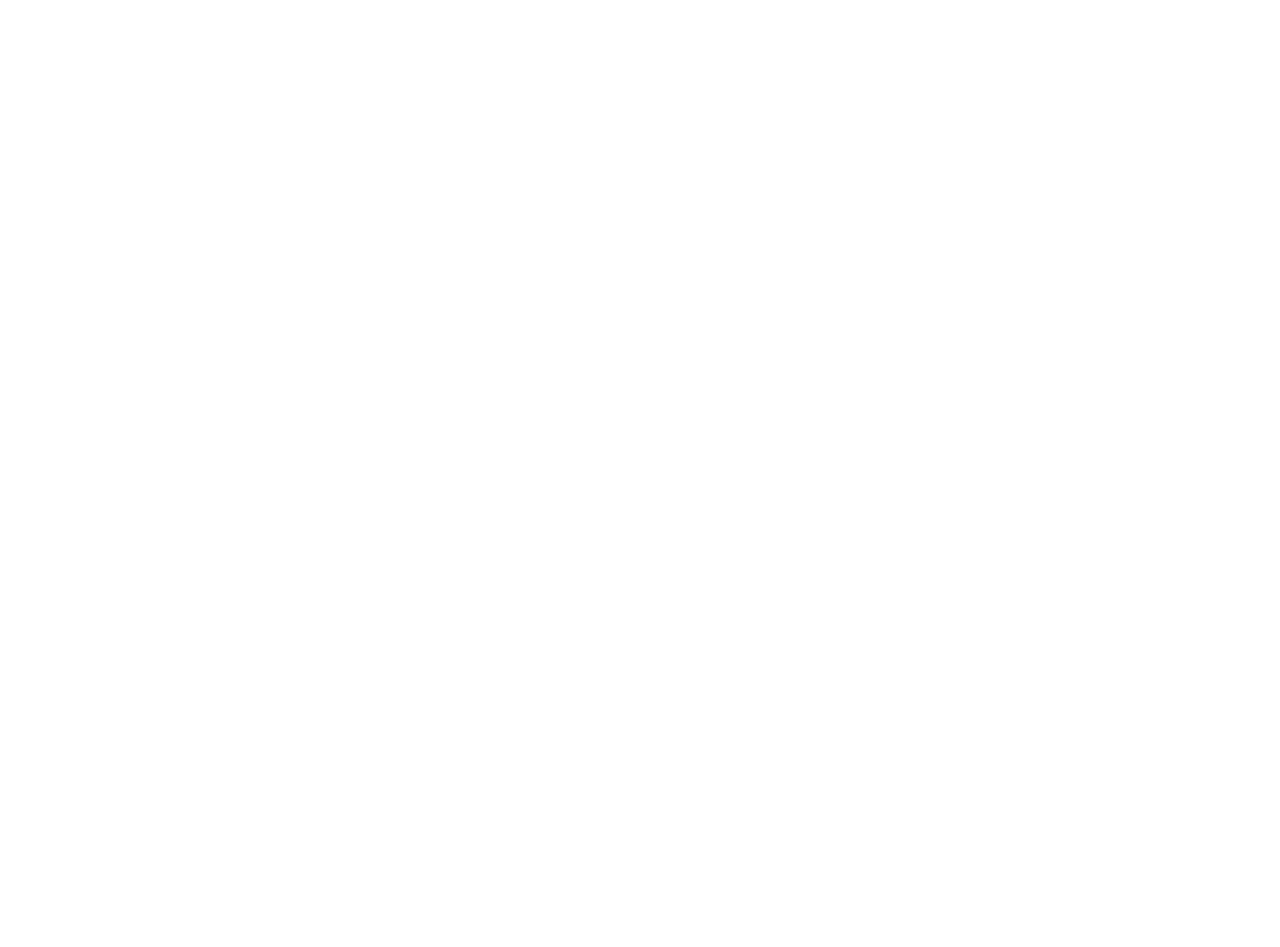
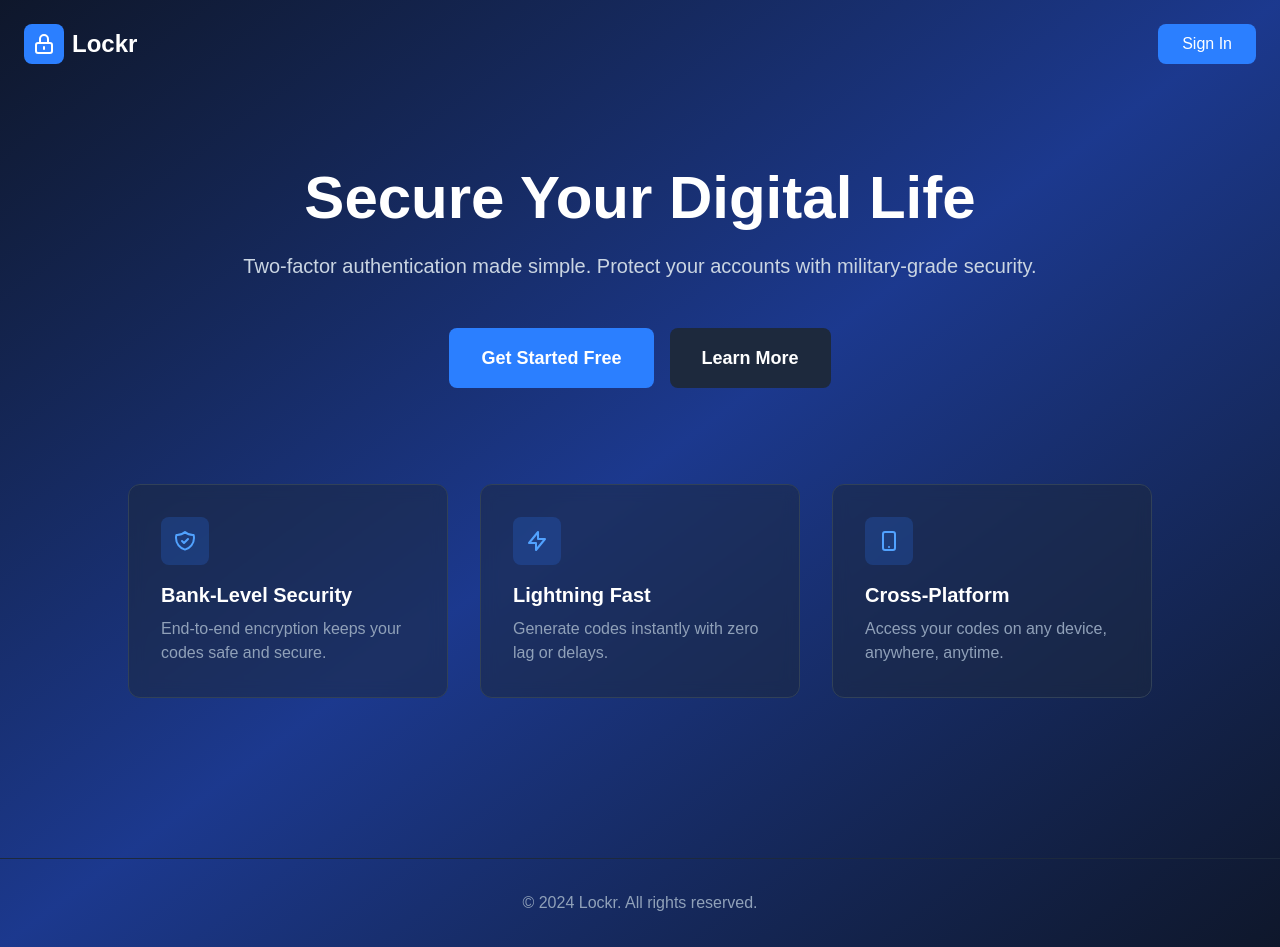
Before and after one commit to nattzchukwumela/lockr, a Next.js app: page / in a window 1280 px wide. Before the commit the page ends 800 px from the top, so only its background shows below. Built offline with nearby package versions, Linux system fonts and the light colour scheme.

Commit message:
lockr landing page creation

```diff
--- a/src/app/page.tsx
+++ b/src/app/page.tsx
@@ -1,5 +1,139 @@
-import Image from "next/image";
+import React from "react";
 
 export default function Home() {
-  return <></>;
+  return (
+    <>
+      <div className="min-h-screen bg-gradient-to-br from-slate-900 via-blue-900 to-slate-900">
+        {/* Header */}
+        <header className="container mx-auto px-6 py-6">
+          <div className="flex items-center justify-between">
+            <div className="flex items-center gap-2">
+              <div className="w-10 h-10 bg-blue-500 rounded-lg flex items-center justify-center">
+                <svg
+                  className="w-6 h-6 text-white"
+                  fill="none"
+                  stroke="currentColor"
+                  viewBox="0 0 24 24"
+                >
+                  <path
+                    strokeLinecap="round"
+                    strokeLinejoin="round"
+                    strokeWidth={2}
+                    d="M12 15v2m-6 4h12a2 2 0 002-2v-6a2 2 0 00-2-2H6a2 2 0 00-2 2v6a2 2 0 002 2zm10-10V7a4 4 0 00-8 0v4h8z"
+                  />
+                </svg>
+              </div>
+              <span className="text-2xl font-bold text-white">Lockr</span>
+            </div>
+            <button className="px-6 py-2 bg-blue-500 hover:bg-blue-600 text-white rounded-lg transition-colors">
+              Sign In
+            </button>
+          </div>
+        </header>
+
+        {/* Hero Section */}
+        <main className="container mx-auto px-6 py-20">
+          <div className="max-w-4xl mx-auto text-center">
+            <h1 className="text-5xl md:text-6xl font-bold text-white mb-6">
+              Secure Your Digital Life
+            </h1>
+            <p className="text-xl text-slate-300 mb-12">
+              Two-factor authentication made simple. Protect your accounts with
+              military-grade security.
+            </p>
+            <div className="flex flex-col sm:flex-row gap-4 justify-center">
+              <button className="px-8 py-4 bg-blue-500 hover:bg-blue-600 text-white text-lg font-semibold rounded-lg transition-colors">
+                Get Started Free
+              </button>
+              <button className="px-8 py-4 bg-slate-800 hover:bg-slate-700 text-white text-lg font-semibold rounded-lg transition-colors">
+                Learn More
+              </button>
+            </div>
+          </div>
+
+          {/* Features */}
+          <div className="grid md:grid-cols-3 gap-8 mt-24 max-w-5xl mx-auto">
+            <div className="bg-slate-800/50 backdrop-blur p-8 rounded-xl border border-slate-700">
+              <div className="w-12 h-12 bg-blue-500/20 rounded-lg flex items-center justify-center mb-4">
+                <svg
+                  className="w-6 h-6 text-blue-400"
+                  fill="none"
+                  stroke="currentColor"
+                  viewBox="0 0 24 24"
+                >
+                  <path
+                    strokeLinecap="round"
+                    strokeLinejoin="round"
+                    strokeWidth={2}
+                    d="M9 12l2 2 4-4m5.618-4.016A11.955 11.955 0 0112 2.944a11.955 11.955 0 01-8.618 3.04A12.02 12.02 0 003 9c0 5.591 3.824 10.29 9 11.622 5.176-1.332 9-6.03 9-11.622 0-1.042-.133-2.052-.382-3.016z"
+                  />
+                </svg>
+              </div>
+              <h3 className="text-xl font-semibold text-white mb-2">
+                Bank-Level Security
+              </h3>
+              <p className="text-slate-400">
+                End-to-end encryption keeps your codes safe and secure.
+              </p>
+            </div>
+
+            <div className="bg-slate-800/50 backdrop-blur p-8 rounded-xl border border-slate-700">
+              <div className="w-12 h-12 bg-blue-500/20 rounded-lg flex items-center justify-center mb-4">
+                <svg
+                  className="w-6 h-6 text-blue-400"
+                  fill="none"
+                  stroke="currentColor"
+                  viewBox="0 0 24 24"
+                >
+                  <path
+                    strokeLinecap="round"
+                    strokeLinejoin="round"
+                    strokeWidth={2}
+                    d="M13 10V3L4 14h7v7l9-11h-7z"
+                  />
+                </svg>
+              </div>
+              <h3 className="text-xl font-semibold text-white mb-2">
+                Lightning Fast
+              </h3>
+              <p className="text-slate-400">
+                Generate codes instantly with zero lag or delays.
+              </p>
+            </div>
+
+            <div className="bg-slate-800/50 backdrop-blur p-8 rounded-xl border border-slate-700">
+              <div className="w-12 h-12 bg-blue-500/20 rounded-lg flex items-center justify-center mb-4">
+                <svg
+                  className="w-6 h-6 text-blue-400"
+                  fill="none"
+                  stroke="currentColor"
+                  viewBox="0 0 24 24"
+                >
+                  <path
+                    strokeLinecap="round"
+                    strokeLinejoin="round"
+                    strokeWidth={2}
+                    d="M12 18h.01M8 21h8a2 2 0 002-2V5a2 2 0 00-2-2H8a2 2 0 00-2 2v14a2 2 0 002 2z"
+                  />
+                </svg>
+              </div>
+              <h3 className="text-xl font-semibold text-white mb-2">
+                Cross-Platform
+              </h3>
+              <p className="text-slate-400">
+                Access your codes on any device, anywhere, anytime.
+              </p>
+            </div>
+          </div>
+        </main>
+
+        {/* Footer */}
+        <footer className="container mx-auto px-6 py-8 mt-20 border-t border-slate-800">
+          <div className="text-center text-slate-400">
+            <p>© 2024 Lockr. All rights reserved.</p>
+          </div>
+        </footer>
+      </div>
+    </>
+  );
 }
```
